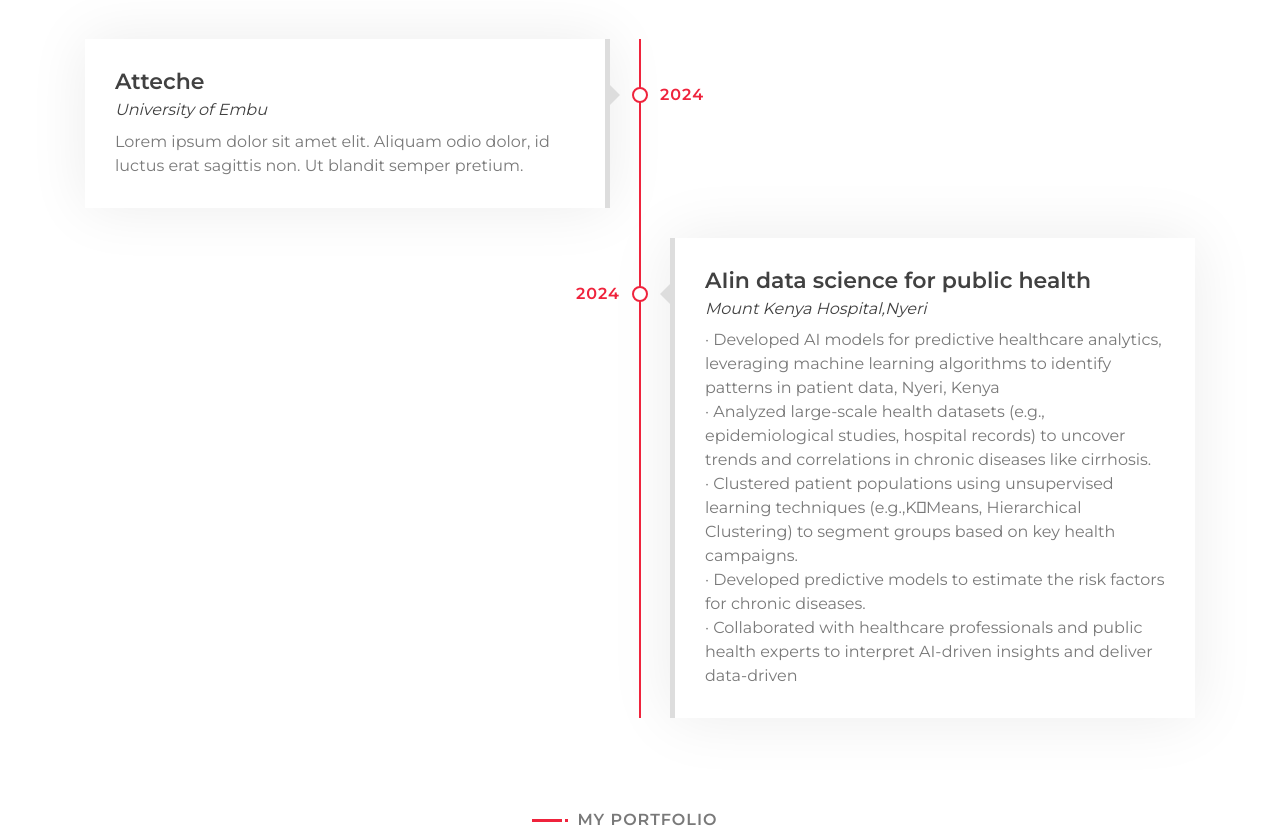
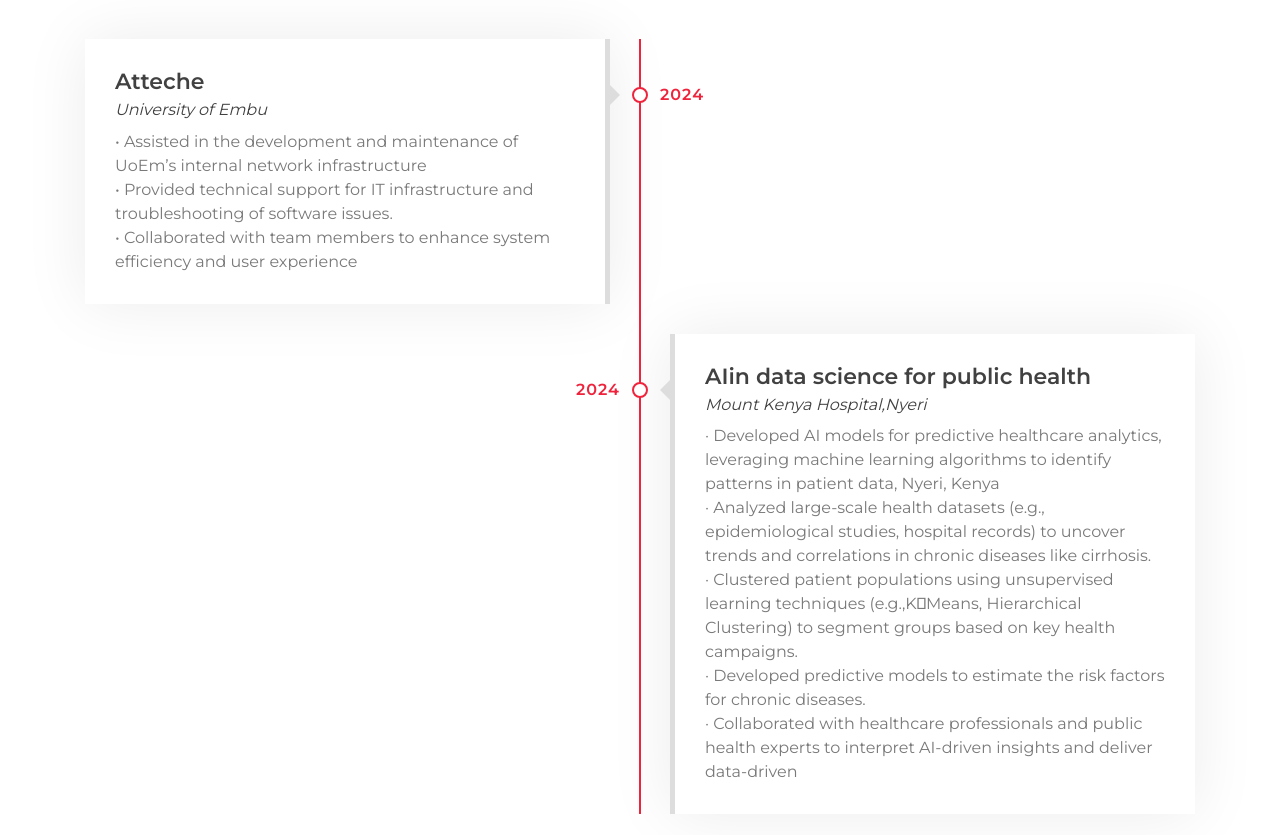
Before and after one commit to JayddieTech/portfolio, a plain HTML site: page index.html in a window 1280 px wide. Shown: the part 1720-2555 px from the top of the page. Drawn offline with nearby package versions, Linux system fonts and the light colour scheme.

Commit message:
education update

```diff
--- a/index.html
+++ b/index.html
@@ -175,7 +175,11 @@
                             <h2>Atteche</h2>
                             <h4>University of Embu</h4>
                             <p>
-                                Lorem ipsum dolor sit amet elit. Aliquam odio dolor, id luctus erat sagittis non. Ut blandit semper pretium.
+                                • Assisted in the development and maintenance of UoEm’s internal network
+                                 infrastructure <br/>
+                                • Provided technical support for IT infrastructure and troubleshooting of software
+                                issues.<br/>
+                                • Collaborated with team members to enhance system efficiency and user experience
                             </p>
                         </div>
                     </div>
```
